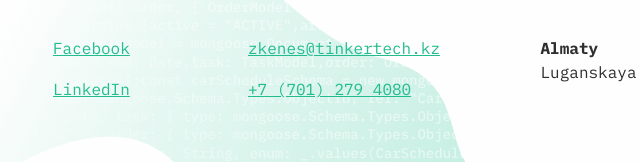
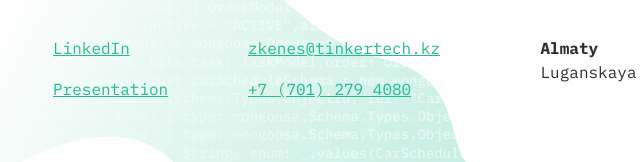
Before and after one commit to Flaminis/tinkertech.kz, a Gatsby site: page / in a window 1280 px wide. Shown: the part 3728-3890 px from the top of the page, 197-837 px from the left. Built offline with nearby package versions, Linux system fonts and the light colour scheme; Gatsby itself is replaced by a stand-in of ours.

Commit message:
feat: add presentation and hide facebook link in contacts

```diff
--- a/src/components/contacts.js
+++ b/src/components/contacts.js
@@ -12,7 +12,7 @@ const Contacts = () => (
       <div className="grid-x">
         <div className="cell large-2 large-offset-2">
           <div className="contacts__item">
-            <p>
+            {/* <p>
               <a
                 target="_blank"
                 href="https://www.facebook.com/tinkertechdev/"
@@ -20,7 +20,7 @@ const Contacts = () => (
               >
                 Facebook
               </a>
-            </p>
+            </p> */}
             <p>
               <a
                 target="_blank"
@@ -28,6 +28,15 @@ const Contacts = () => (
                 rel="noopener noreferrer"
               >
                 LinkedIn
+              </a>
+            </p>
+            <p>
+              <a
+                target="_blank"
+                href="/files/Tinker%20Tech%20Presentation.pdf"
+                rel="noopener noreferrer"
+              >
+                Presentation
               </a>
             </p>
           </div>
```
Also changed, not shown: 1 other file.
